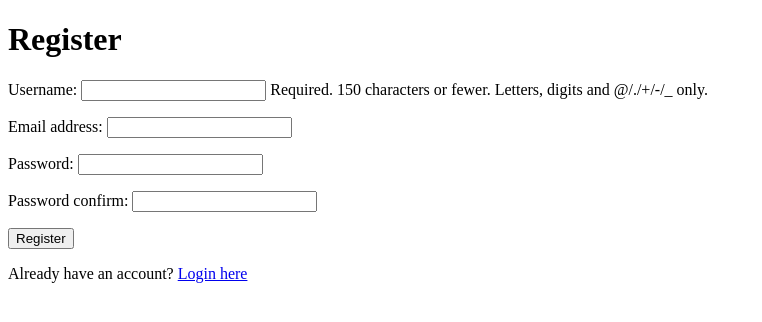
After one commit to Tavhidjon/Attendance, a Django app: page /register/ in a window 1280 px wide. The commit adds this page. Shown: the top 322 px of the page, without its empty margins (0-762 px from the left). Run offline with Django 5.2, Linux system fonts and the light colour scheme.

Commit message:
my second commit

```diff
--- /dev/null
+++ b/Attendance/forms.py
@@ -0,0 +1,20 @@
+from django import forms
+from django.contrib.auth.models import User
+
+class UserRegistrationForm(forms.ModelForm):
+    password = forms.CharField(widget=forms.PasswordInput)
+    password_confirm = forms.CharField(widget=forms.PasswordInput)
+
+    class Meta:
+        model = User
+        fields = ['username', 'email']
+
+    def clean(self):
+        cleaned_data = super().clean()
+        password = cleaned_data.get('password')
+        password_confirm = cleaned_data.get('password_confirm')
+
+        if password != password_confirm:
+            raise forms.ValidationError("Passwords do not match.")
+
+        return cleaned_data
--- a/Attendance/urls.py
+++ b/Attendance/urls.py
@@ -2,7 +2,9 @@ from django.urls import path
 from .views import *
 
 urlpatterns = [
-    path('', HomeView.as_view(), name='home'),
+
+    path('register/',user_register, name='register'),
+    path('home/', HomeView.as_view(), name='home'),
     path('students/', StudentListView.as_view(), name='student_list'),
     path('student/<int:pk>/', StudentDetailView.as_view(), name='student_detail'),
     path('student/add/', StudentCreateView.as_view(), name='student_add'),
--- a/Attendance/views.py
+++ b/Attendance/views.py
@@ -1,6 +1,11 @@
 from django.views.generic import *
 from django.urls import reverse_lazy
+from django.shortcuts import render, redirect
+from django.contrib.auth import authenticate, login, logout
+from django.contrib.auth.forms import AuthenticationForm
+from .forms import UserRegistrationForm
 from .models import *
+from django.contrib.auth.decorators import login_required
 
 class HomeView(TemplateView):
     template_name = "home.html"
@@ -17,19 +22,19 @@ class StudentDetailView(DetailView):
 
 class StudentCreateView(CreateView):
     model = Student
-    template_name = "student_form.html"
+    template_name = "student_edit.html"
     fields = '__all__'
     success_url = reverse_lazy('student_list')
 
 class StudentUpdateView(UpdateView):
     model = Student
-    template_name = "student_form.html"
+    template_name = "student_edit.html"
     fields = '__all__'
     success_url = reverse_lazy('student_list')
 
 class StudentDeleteView(DeleteView):
     model = Student
-    template_name = "student_confirm_delete.html"
+    template_name = "student_delete.html"
     success_url = reverse_lazy('student_list')
 
 class CourseListView(ListView):
@@ -44,19 +49,19 @@ class CourseDetailView(DetailView):
 
 class CourseCreateView(CreateView):
     model = Course
-    template_name = "course_form.html"
+    template_name = "course_edit.html"
     fields = '__all__'
     success_url = reverse_lazy('course_list')
 
 class CourseUpdateView(UpdateView):
     model = Course
-    template_name = "course_form.html"
+    template_name = "course_edit.html"
     fields = '__all__'
     success_url = reverse_lazy('course_list')
 
 class CourseDeleteView(DeleteView):
     model = Course
-    template_name = "course_confirm_delete.html"
+    template_name = "course_delete.html"
     success_url = reverse_lazy('course_list')
 
 class TeacherListView(ListView):
@@ -71,19 +76,19 @@ class TeacherDetailView(DetailView):
 
 class TeacherCreateView(CreateView):
     model = Teacher
-    template_name = "teacher_form.html"
+    template_name = "teacher_edit.html"
     fields = '__all__'
     success_url = reverse_lazy('teacher_list')
 
 class TeacherUpdateView(UpdateView):
     model = Teacher
-    template_name = "teacher_form.html"
+    template_name = "teacher_edit.html"
     fields = '__all__'
     success_url = reverse_lazy('teacher_list')
 
 class TeacherDeleteView(DeleteView):
     model = Teacher
-    template_name = "teacher_confirm_delete.html"
+    template_name = "teacher_delete.html"
     success_url = reverse_lazy('teacher_list')
 
 class AttendanceListView(ListView):
@@ -98,17 +103,51 @@ class AttendanceDetailView(DetailView):
 
 class AttendanceCreateView(CreateView):
     model = Attendance
-    template_name = "attendance_form.html"
+    template_name = "attendance_edit.html"
     fields = '__all__'
     success_url = reverse_lazy('attendance_list')
 
 class AttendanceUpdateView(UpdateView):
     model = Attendance
-    template_name = "attendance_form.html"
+    template_name = "attendance_edit.html"
     fields = '__all__'
     success_url = reverse_lazy('attendance_list')
 
 class AttendanceDeleteView(DeleteView):
     model = Attendance
-    template_name = "attendance_confirm_delete.html"
+    template_name = "attendance_delete.html"
     success_url = reverse_lazy('attendance_list')
+
+
+
+def user_login(request):
+    if request.method == 'POST':
+        form = AuthenticationForm(request, data=request.POST)
+        if form.is_valid():
+            user = form.get_user()
+            login(request, user)
+            return redirect('home')
+    else:
+        form = AuthenticationForm()
+    return render(request, 'registration/login.html', {'form': form})
+
+def user_logout(request):
+    logout(request)
+    return redirect('registration/login')
+
+def user_register(request):
+    if request.method == 'POST':
+        form = UserRegistrationForm(request.POST)
+        if form.is_valid():
+            form.save()
+            return redirect('registration/login')
+    else:
+        form = UserRegistrationForm()
+    return render(request, 'registration/register.html', {'form': form})
+
+
+
+
+@login_required
+def home(request):
+    return render(request, 'home.html')
--- a/server/urls.py
+++ b/server/urls.py
@@ -20,4 +20,5 @@ from django.urls import path,include
 urlpatterns = [
     path('admin/', admin.site.urls),
     path('',include('Attendance.urls')),
+    path('accounts/', include('django.contrib.auth.urls')),
 ]
--- a/templates/attendance_detail.html
+++ b/templates/attendance_detail.html
@@ -5,7 +5,6 @@
     <meta name="viewport" content="width=device-width, initial-scale=1.0">
     <title>Attendance Detail</title>
     <style>
-        /* Styles similar to other detail pages */
         body {
             font-family: Arial, sans-serif;
             margin: 0;
--- a/templates/home.html
+++ b/templates/home.html
@@ -39,6 +39,7 @@
 <body>
     <div class="container">
         <h1>Welcome to the School Management System</h1>
+        <a href="{% url 'logout' %}">Logout</a>
         <a href="{% url 'student_list' %}">Students</a>
         <a href="{% url 'course_list' %}">Courses</a>
         <a href="{% url 'teacher_list' %}">Teachers</a>
--- /dev/null
+++ b/templates/registration/register.html
@@ -0,0 +1,19 @@
+<!DOCTYPE html>
+<html lang="en">
+<head>
+    <meta charset="UTF-8">
+    <meta name="viewport" content="width=device-width, initial-scale=1.0">
+    <title>Register</title>
+</head>
+<body>
+    <h1>Register</h1>
+
+    <form method="POST">
+        {% csrf_token %}
+        {{ form.as_p }}
+        <button type="submit">Register</button>
+    </form>
+
+    <p>Already have an account? <a href="{% url 'login' %}">Login here</a></p>
+</body>
+</html>
```
Also changed, not shown: templates/registration/login.html (added, +19 -0 lines), Attendance/migrations/0001_initial.py.
